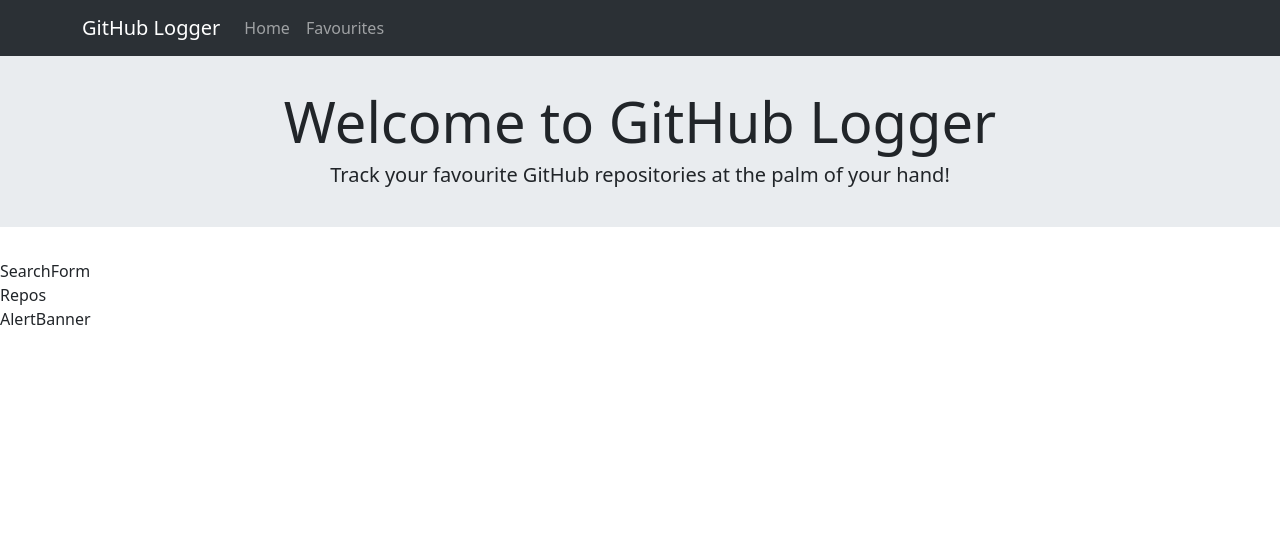
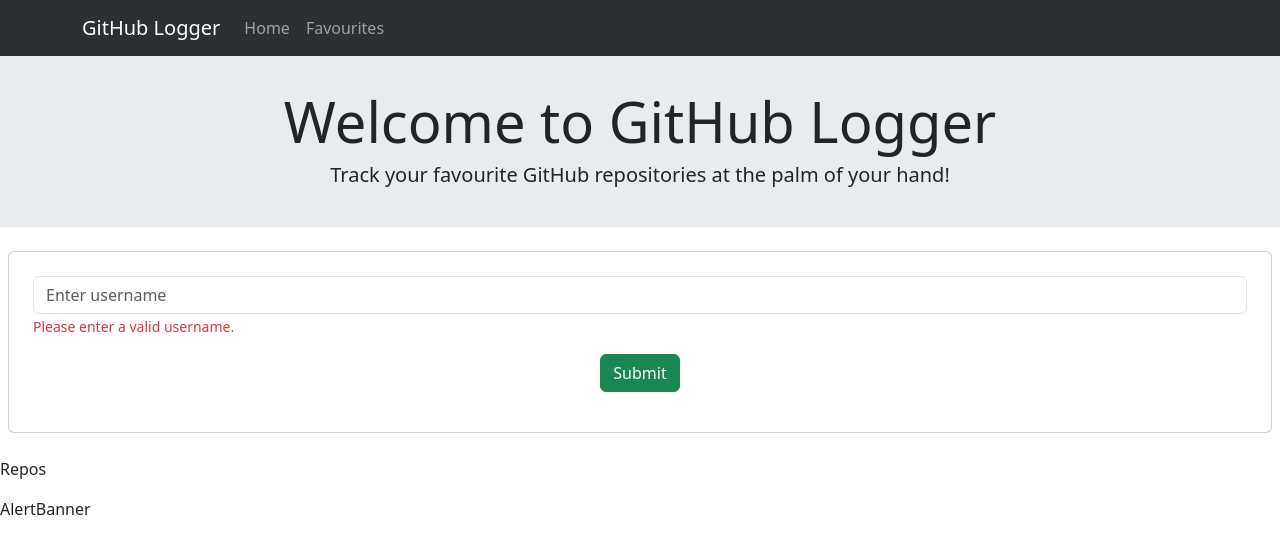
Before and after one commit to surajverma2587/401-github-logger, a React (Create React App) app: page / in a window 1280 px wide. Shown: the top 554 px of the page. Built offline with nearby package versions, Linux system fonts and the light colour scheme.

Commit message:
styled search form

```diff
--- a/src/components/Banner.js
+++ b/src/components/Banner.js
@@ -1,8 +1,8 @@
 export const Banner = ({ title, subTitle }) => {
   return (
-    <div class="jumbotron">
-      <h1 class="display-4">{title}</h1>
-      <h2 class="lead">{subTitle}</h2>
+    <div className="jumbotron">
+      <h1 className="display-4">{title}</h1>
+      <h2 className="lead">{subTitle}</h2>
     </div>
   );
 };
--- a/src/components/SearchForm.js
+++ b/src/components/SearchForm.js
@@ -1,3 +1,20 @@
+import Button from "react-bootstrap/Button";
+import Form from "react-bootstrap/Form";
+
 export const SearchForm = () => {
-  return <div>SearchForm</div>;
+  return (
+    <Form className="card m-2 p-4">
+      <Form.Group className="mb-3">
+        <Form.Control placeholder="Enter username" />
+        <Form.Text className="text-danger">
+          Please enter a valid username.
+        </Form.Text>
+      </Form.Group>
+      <Form.Group className="mb-3 text-center">
+        <Button variant="success" type="submit">
+          Submit
+        </Button>
+      </Form.Group>
+    </Form>
+  );
 };
--- a/src/index.css
+++ b/src/index.css
@@ -1,6 +1,5 @@
 .jumbotron {
   padding: 2rem 1rem;
-  margin-bottom: 2rem;
   background-color: #e9ecef;
   text-align: center;
 }
--- a/src/pages/Home.js
+++ b/src/pages/Home.js
@@ -1,3 +1,4 @@
+import Stack from "react-bootstrap/Stack";
 import { Banner } from "../components/Banner";
 import { SearchForm } from "../components/SearchForm";
 import { Repos } from "../components/Repos";
@@ -5,7 +6,7 @@
 
 export const Home = () => {
   return (
-    <div>
+    <Stack gap={3}>
       <Banner
         title="Welcome to GitHub Logger"
         subTitle="Track your favourite GitHub repositories at the palm of your hand!"
@@ -13,6 +14,6 @@
       <SearchForm />
       <Repos />
       <AlertBanner />
-    </div>
+    </Stack>
   );
 };
```
